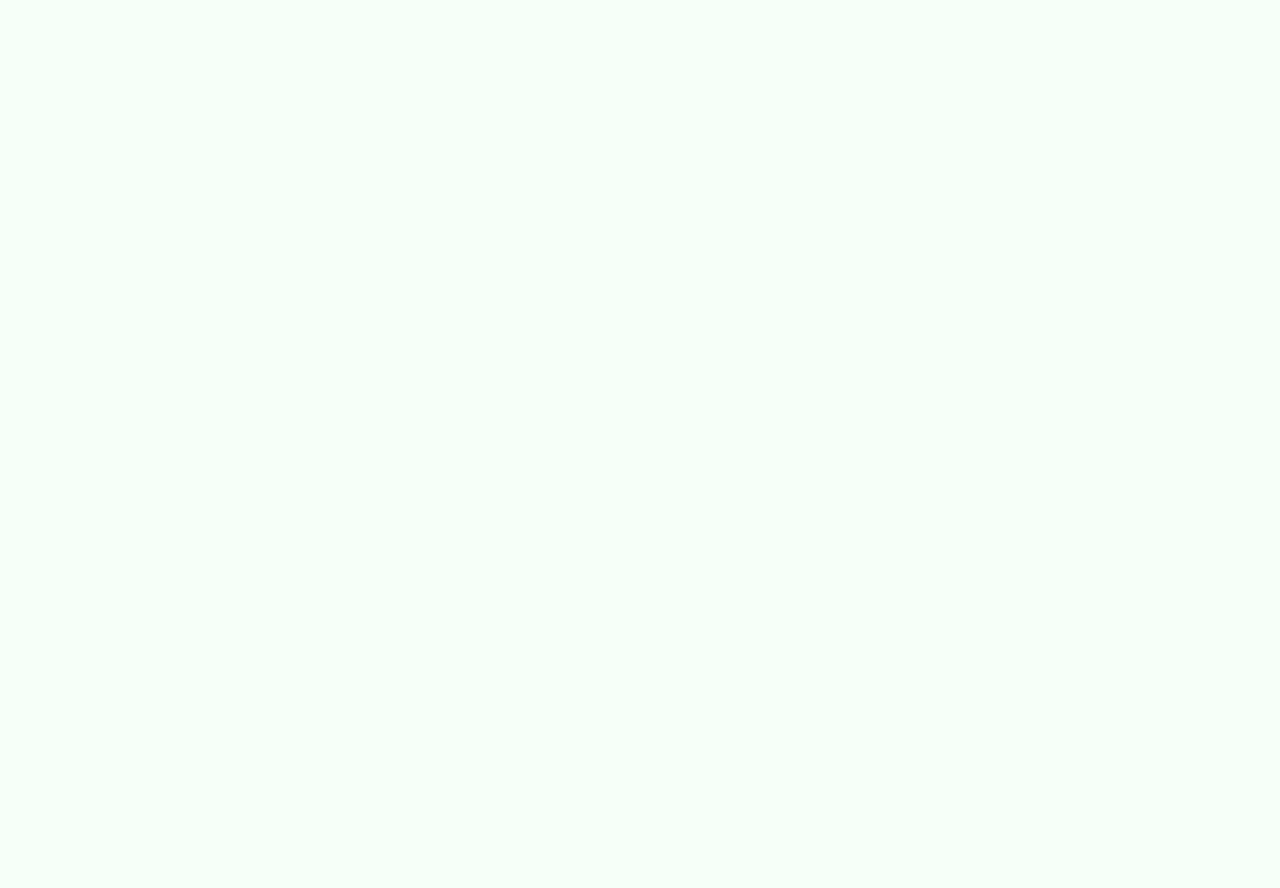
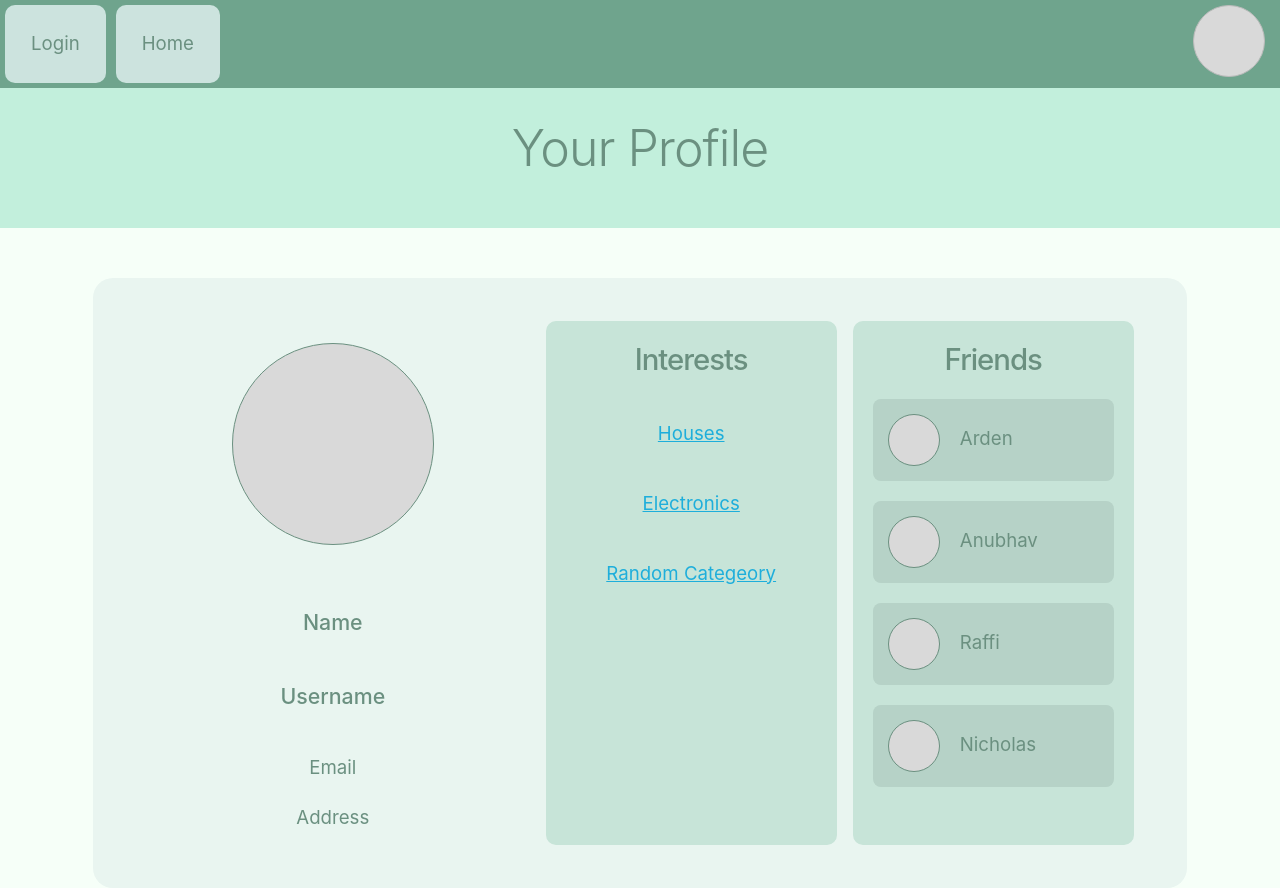
Before and after one commit to ardeng124/rentnbuy-3120-group-project, a React (Create React App) app in the folder group-y/: page /userview in a window 1280 px wide. Before the commit this address had no page. Before the commit the page ends 800 px from the top, so only its background shows below. Built offline with nearby package versions, Linux system fonts and the light colour scheme.

Commit message:
User profile page skeleton complete + other styling changes

```diff
--- a/group-y/public/css/skeleton.css
+++ b/group-y/public/css/skeleton.css
@@ -121,7 +121,8 @@ are based on 10px sizing. So basically 1.5rem = 15px :) */
 html {
   font-size: 62.5%; }
 body {
-  font-size: 1.5em; /* currently ems cause chrome bug misinterpreting rems on body element */
+/* font-size: 1.5em; */
+font-size: 14pt;
   line-height: 1.6;
   font-weight: 400;
   font-family: "Raleway", "HelveticaNeue", "Helvetica Neue", Helvetica, Arial, sans-serif;
--- a/group-y/src/App.css
+++ b/group-y/src/App.css
@@ -137,7 +137,8 @@ body, html {
   list-style-type: none;
 
   position: absolute;
-  left: 93vw;
+  /* left: 93vw; */
+  right:10px;
 
 }
 /* TODO: Fix dropdown menu */
@@ -151,7 +152,8 @@ body, html {
   background-color: #F6FFF8;
   padding: 12px 16px;
   z-index: 1;
-  left:calc(2vw - 140px);
+  /* left:calc(2vw - 140px); */
+  right:10px;
   top:80px;
   /* left: 92vw; */
   /* top: 6%; */
@@ -235,3 +237,78 @@ body, html {
 .dropDownLi{
   width:150px;
 }
+/* TODO: Do some stuff with responsive design here
+  Make it not a grid if screen width isnt wide enough to fit it all */
+.ProfileBox{
+  background-color: #E9F5F0;
+  width:80%;
+  margin: auto;
+  display: grid;
+  grid-template-columns: 40% 30% 29%;
+  border-radius: 20px;
+  padding:35px;
+}
+.ProfileColMin{
+  background-color: #C7E4D8;
+  margin:8px;
+  border-radius: 10px;
+  list-style-type: none;
+}
+.ProfileColMin h3 {
+  font-weight: 500;
+  font-size: 22pt;
+  margin: 20px;
+}
+.ProfileColLarge{
+  list-style-type: none;
+  text-align: center
+}
+.ProfileColLarge li {
+  font-weight: 400;
+  margin: 5px;
+  margin-bottom: 20px;
+}
+.ProfileName {
+  font-size: 16pt;
+  font-weight: 500 !important;
+  margin-bottom: 40px !important;
+}
+.ProfileIconLarge {
+  background-color: #D9D9D9;
+  border-radius: 100%;
+  padding: 85px;
+  margin: auto;
+  margin-top: 30px;
+  /* margin: 15px; */
+  margin-bottom: 60px;
+  padding:50px;
+  width: 100px;
+  height: 100px;
+  border: 1px solid #6B9080;
+}
+.ProfileInterestLi{
+  margin: 40px;
+}
+.friendListImg{
+  background-color: #D9D9D9;
+    border-radius: 100%;
+    padding: 85px;
+    /* margin: 15px; */
+    padding: 15px;
+    width: 20px;
+    height: 20px;
+    border: 1px solid #6B9080;
+}
+.FriendItemProfile {
+  padding:15px;
+  margin:20px;
+  height: auto;
+  display: flex;
+  background-color: #B6D2C7;
+  border-radius: 8px;
+}
+.FriendItemProfile p {
+  margin: 10px;
+  text-align: left;
+  margin-left: 20px;
+}
--- a/group-y/src/App.js
+++ b/group-y/src/App.js
@@ -4,6 +4,7 @@ import SignUp from './Pages/SignUp'
 import UserSettings from './Pages/UserSettings.js';
 import './App.css';
 import AccountDetails from './Pages/AccountDetails.js';
+import UserView from './Pages/UserView.js';
 
 
 import {
@@ -31,6 +32,7 @@ function App() {
                     <Route path="/register" element={<SignUp />} />
                     <Route path="/settings" element={<UserSettings />} />
                     <Route path="/userdetails" element={<AccountDetails />} />
+                    <Route path="/userview" element={<UserView />} />
                 </Routes>
             </Router>
         </div>
--- /dev/null
+++ b/group-y/src/Components/FriendItemProfile.js
@@ -0,0 +1,13 @@
+import React from 'react'
+
+function FriendItemProfile(props) {
+    const {friendName} = props
+
+    return <div className="FriendItemProfile">
+        {/* image placeholder div */}
+        <div className='friendListImg'></div>
+        <p>{friendName}</p>
+    </div>
+}
+
+export default FriendItemProfile
--- a/group-y/src/Pages/AccountDetails.js
+++ b/group-y/src/Pages/AccountDetails.js
@@ -1,10 +1,13 @@
 import React, { useState } from "react"
+import { useNavigate } from "react-router-dom"
 
 function AccountDetails() {
     const [formInfo, setFormInfo] = useState({ username: "", password: "" })
 
+    const navigate = useNavigate()
     const handleUserClicked = (event) => {
         console.log("clicked on user icon")
+        navigate("/userview")
     }
     const formHandler = (event) => {
         event.preventDefault()
@@ -25,37 +28,26 @@ function AccountDetails() {
         <div className="AccountDetailsPage">
             <section className="loginheader">
                 <div className="MasterHeader">
+                    <div className='dropDownMaster'>
+                        <li className='usrAccLi'> <button className='usrAccBtn' onClick={handleUserClicked}></button></li>
+                        <div class="dropdownMenu">
+                            <li className='dropDownLi'><a className='dropDownA' href='/settings'>Settings</a></li>
+                            <li className='dropDownLi'><a className='dropDownA' href='/userdetails'>Edit details</a></li>
+                            <li className='dropDownLi'><a className='dropDownA' href='/favourites'>Favourites</a></li>
+                        </div>
+                    </div>
                     <ul>
-                        <li>
-                            <a href="/login">Login</a>
-                        </li>
-                        <li>
-                            <a href="/">Home</a>
-                        </li>
-                        <li className="usrAccLi">
-                            {" "}
-                            <button
-                                className="usrAccBtn"
-                                onClick={handleUserClicked}
-                            ></button>
-                        </li>
+                        <li> <a href="/login">Login</a> </li>
+                        <li> <a href="/">Home</a> </li>
                     </ul>
                 </div>
                 <h1>Account Details</h1>
 
                 <div className="miniNavBar">
                     <ul>
-                        <li>
-                            <a href="/settings">Settings</a>
-                        </li>
-                        <li>
-                            <a className="active" href="/userdetails">
-                                Details
-                            </a>
-                        </li>
-                        <li>
-                            <a href="/userview">View</a>
-                        </li>
+                        <li> <a href="/settings">Settings</a> </li>
+                        <li> <a className="active" href="/userdetails">Details</a> </li>
+                        <li> <a href="/userview">View</a> </li>
                     </ul>
                 </div>
             </section>
@@ -64,7 +56,10 @@ function AccountDetails() {
                     <br></br>
                     <form className="border" onSubmit={formHandler}>
                         {/* TODO: state updates on input change here */}
-                        <button className="editUsrIconBtn" onClick={()=> console.log("update")}/>
+                        <button
+                            className="editUsrIconBtn"
+                            onClick={() => console.log("update")}
+                        />
                         <fieldset className="passChangeFieldSet">
                             <input
                                 className="input"
--- a/group-y/src/Pages/HomePage.js
+++ b/group-y/src/Pages/HomePage.js
@@ -1,4 +1,5 @@
 import React, {useState, useEffect} from 'react'
+import { useNavigate} from "react-router-dom"
 
 import {
     BrowserRouter as Router,
@@ -6,6 +7,7 @@ import {
   } from "react-router-dom"
 
 const Conversations = () => {
+    const navigate = useNavigate()
 
     // const [convos, setConversations] = useState([])
 
@@ -13,6 +15,7 @@ const Conversations = () => {
 
     const handleUserClicked = (event) => {
         console.log("clicked on user icon")
+        navigate("/userview")
     }
     // const addNewConvo = (data) => {
 
--- a/group-y/src/Pages/LogIn.js
+++ b/group-y/src/Pages/LogIn.js
@@ -1,4 +1,4 @@
-import LoginForm from "../formHandlers/LogInForm.js";
+import LoginForm from "../Components/LogInForm.js";
 import React, { useEffect, useState } from "react";
 import axios from 'axios'
 import { useNavigate } from "react-router-dom";
--- a/group-y/src/Pages/SignUp.js
+++ b/group-y/src/Pages/SignUp.js
@@ -1,7 +1,7 @@
 import React, { useEffect, useState } from "react";
 import axios from 'axios'
 import { useNavigate } from "react-router-dom";
-import SignUpForm from "../formHandlers/SignUpForm.js";
+import SignUpForm from "../Components/SignUpForm.js";
 import Stack from '@mui/material/Stack';
 import button from '@mui/material/button';
 
--- a/group-y/src/Pages/UserSettings.js
+++ b/group-y/src/Pages/UserSettings.js
@@ -1,10 +1,13 @@
 import React, { useState } from "react";
+import { useNavigate } from "react-router-dom"
 
 function UserSettings() {
+    const navigate = useNavigate()
     const [formInfo, setFormInfo] = useState({username: '', password: ''})
 
     const handleUserClicked = (event) => {
         console.log("clicked on user icon")
+        navigate("/userview")
     }
     const formHandler = (event) => {
         event.preventDefault()
@@ -26,37 +29,29 @@ function UserSettings() {
       <div className="UserSettingsPage">
           <section className="loginheader">
               <div className="MasterHeader">
+
+                <div className='dropDownMaster'>
+                        <li className='usrAccLi'> <button className='usrAccBtn' onClick={handleUserClicked}></button></li>
+                        <div class="dropdownMenu">
+                            <li className='dropDownLi'><a className='dropDownA' href='/settings'>Settings</a></li>
+                            <li className='dropDownLi'><a className='dropDownA' href='/userdetails'>Edit details</a></li>
+                            <li className='dropDownLi'><a className='dropDownA' href='/favourites'>Favourites</a></li>
+
+                        </div>
+                    </div>
                   <ul>
-                      <li>
-                          <a href="/login">Login</a>
-                      </li>
-                      <li>
-                          <a href="/">Home</a>
-                      </li>
-                      <li className="usrAccLi">
-                          {" "}
-                          <button
-                              className="usrAccBtn"
-                              onClick={handleUserClicked}
-                          ></button>
-                      </li>
+                      <li> <a href="/login">Login</a> </li>
+                      <li> <a href="/">Home</a> </li>
+
                   </ul>
               </div>
               <h1>User Settings</h1>
 
               <div className="miniNavBar">
                   <ul>
-                      <li>
-                          <a className="active" href="/settings">
-                              Settings
-                          </a>
-                      </li>
-                      <li>
-                          <a href="/userdetails">Details</a>
-                      </li>
-                      <li>
-                          <a href="/userview">View</a>
-                      </li>
+                      <li> <a className="active" href="/settings"> Settings</a> </li>
+                      <li> <a href="/userdetails">Details</a> </li>
+                      <li> <a href="/userview">View</a> </li>
                   </ul>
               </div>
           </section>
--- /dev/null
+++ b/group-y/src/Pages/UserView.js
@@ -0,0 +1,58 @@
+import React, { useState } from "react";
+import { useNavigate } from "react-router-dom"
+import FriendItemProfile from "../Components/FriendItemProfile";
+
+function UserView() {
+    const navigate = useNavigate()
+    const handleUserClicked = (event) => {
+        console.log("clicked on user icon")
+        navigate("/userview")
+    }
+    const dummyInterests = ['Houses','Electronics','Random Categeory']
+    const dummyFriends = ["Arden", "Anubhav", "Raffi","Nicholas"]
+
+  return (
+      <div className="UserViewPage">
+          <section className="loginheader">
+              <div className="MasterHeader">
+
+                <div className='dropDownMaster'>
+                        <li className='usrAccLi'> <button className='usrAccBtn' onClick={handleUserClicked}></button></li>
+                        <div class="dropdownMenu">
+                            <li className='dropDownLi'><a className='dropDownA' href='/settings'>Settings</a></li>
+                            <li className='dropDownLi'><a className='dropDownA' href='/userdetails'>Edit details</a></li>
+                            <li className='dropDownLi'><a className='dropDownA' href='/favourites'>Favourites</a></li>
+
+                        </div>
+                    </div>
+                  <ul>
+                      <li> <a href="/login">Login</a> </li>
+                      <li> <a href="/">Home</a> </li>
+
+                  </ul>
+              </div>
+              <h1>Your Profile</h1>
+          </section>
+          <section className="ProfileBox">
+            <div className="ProfileColLarge">
+                 <div className ="ProfileIconLarge"> </div>
+                <li className="ProfileName">Name</li>
+                <li className="ProfileName">Username</li>
+                <li> Email</li>
+                <li> Address</li>
+            </div>
+            <div className="ProfileColMin">
+                <h3>Interests</h3>
+                {dummyInterests.map(x=> <li className="ProfileInterestLi"> <a href="#">{x}</a></li>)}
+            </div>
+            <div className="ProfileColMin">
+                <h3>Friends</h3>
+                {dummyFriends.map(x=> <FriendItemProfile friendName={x}></FriendItemProfile>)}
+            </div>
+          </section>
+
+      </div>
+  )
+}
+
+export default UserView
```
Also changed, not shown: group-y/src/Components/LogInForm.js (renamed from group-y/src/formHandlers/LogInForm.js), group-y/src/Components/SignUpForm.js (renamed from group-y/src/formHandlers/SignUpForm.js).
